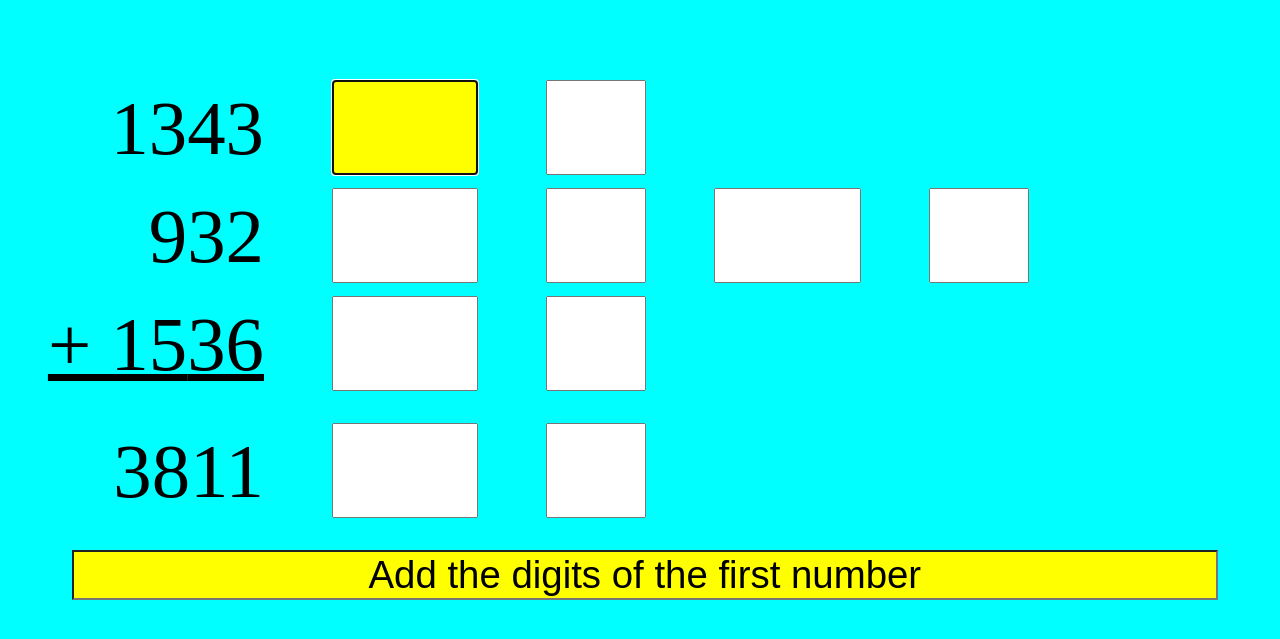
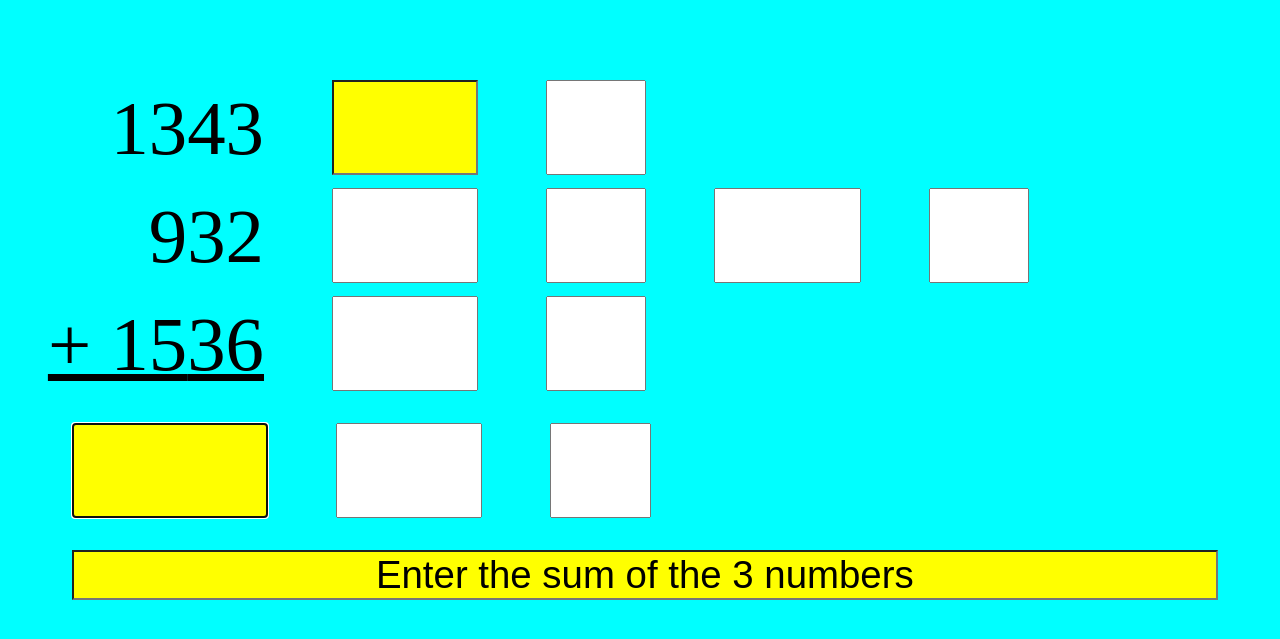
Before and after one commit to mebartsch/mebartsch.github.io, a Jekyll site: the page projects/CastingNines/TryIt/index.html, which Jekyll copies as it is, in a window 1280 px wide. Shown: the top 639 px of the page. Built offline with Jekyll 4.4.1, drawn with Linux system fonts in a browser that asks for light colours.

Commit message:
Update index.html

```diff
--- a/projects/CastingNines/TryIt/index.html
+++ b/projects/CastingNines/TryIt/index.html
@@ -77,7 +77,7 @@
 
    <div style="margin-top:5em">                     <!-- line 1 -->
     <label for="box1-1">1343</label>
-    <input style="width:1.8em;background:yellow" type="text" id="box1-1" autofocus onkeyup="setTimeout(function() { nextStep('box1-1','box1-2',11,'Add the digits of the number you just entered'); }, 200);"/>
+    <input style="width:1.8em;background:yellow" type="text" id="box1-1" onkeyup="setTimeout(function() { nextStep('box1-1','box1-2',11,'Add the digits of the number you just entered'); }, 200);"/>
     <input style="width:1.2em" type="text" id="box1-2" onkeyup="setTimeout(function() { nextStep('box1-2','box2-1',2,'Add the digits of the second number'); }, 200);"/>
    </div>
 
@@ -96,13 +96,14 @@
    </div>
 
    <div style="margin-top:2em">                    <!-- line 4 (answer) -->
-    <label for="box4-1">3<span class="box4-1">81</span>1</label>
-    <input style="width:1.8em" type="text" id="box4-1" onkeyup="setTimeout(function() { nextStep('box4-1','box4-2',4,'Add the digits of the number you just entered'); }, 200);"/>
+<!--   <label for="box4-1">3<span class="box4-1">81</span>1</label> -->
+    <input style="width:2.45em;background:yellow" type="text" id="mySum" autofocus onkeyup="setTimeout(function() { nextStep('mySum','box1-1',3811,'Add the digits of the first number'); }, 2000);"  />
+     <input style="width:1.8em" type="text" id="box4-1" onkeyup="setTimeout(function() { nextStep('box4-1','box4-2',4,'Add the digits of the number you just entered'); }, 200);"/>
     <input style="width:1.2em" type="text" id="box4-2" onkeyup="setTimeout(function() { nextStep('box4-2','box2-4',4,'Do the values match?'),setYellow('box4-2'); }, 200)"/>
    </div>
 
    <div style="margin-top:2em">                    <!-- message box -->
-    <input class="messageBox" type="text" value="Add the digits of the first number" id="message"/>
+    <input class="messageBox" type="text" value="Enter the sum of the 3 numbers" id="myMessage"/>
    </div>
 </div>
 
```
Also changed, not shown: other parts of projects/CastingNines/TryIt/index.html (+1 -1 lines).
